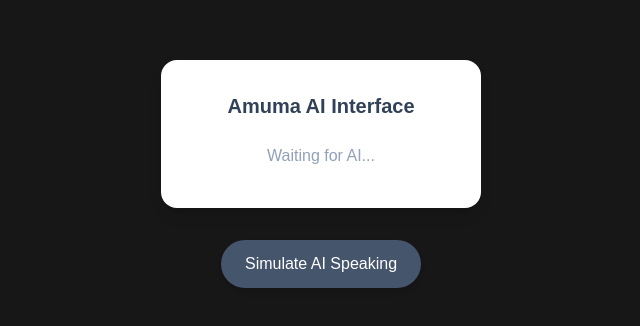
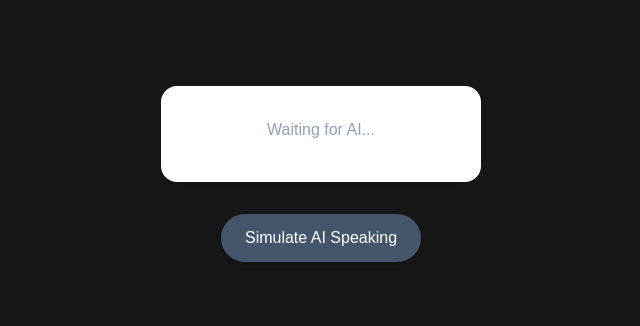
Before and after one commit to JohnLloydCanoy/amuma-ai, a Next.js app in the folder client/: page /Home in a window 1280 px wide. Shown: the part 226-552 px from the top of the page, without its empty margins (319-959 px from the left). Built offline with nearby package versions, Linux system fonts and the light colour scheme.

Commit message:
removing text

```diff
--- a/client/components/voice/visuals.tsx
+++ b/client/components/voice/visuals.tsx
@@ -10,7 +10,6 @@ export default function Visuals() {
         <div className="flex flex-col items-center justify-center min-h-screen  gap-8">
 
         <div className="p-8 bg-white rounded-2xl shadow-lg flex flex-col items-center gap-6 w-80">
-            <h2 className="text-xl font-semibold text-slate-700">Amuma AI Interface</h2>
 
             <VoiceVisualizer isSpeaking={isSpeaking} />
         </div>
```
